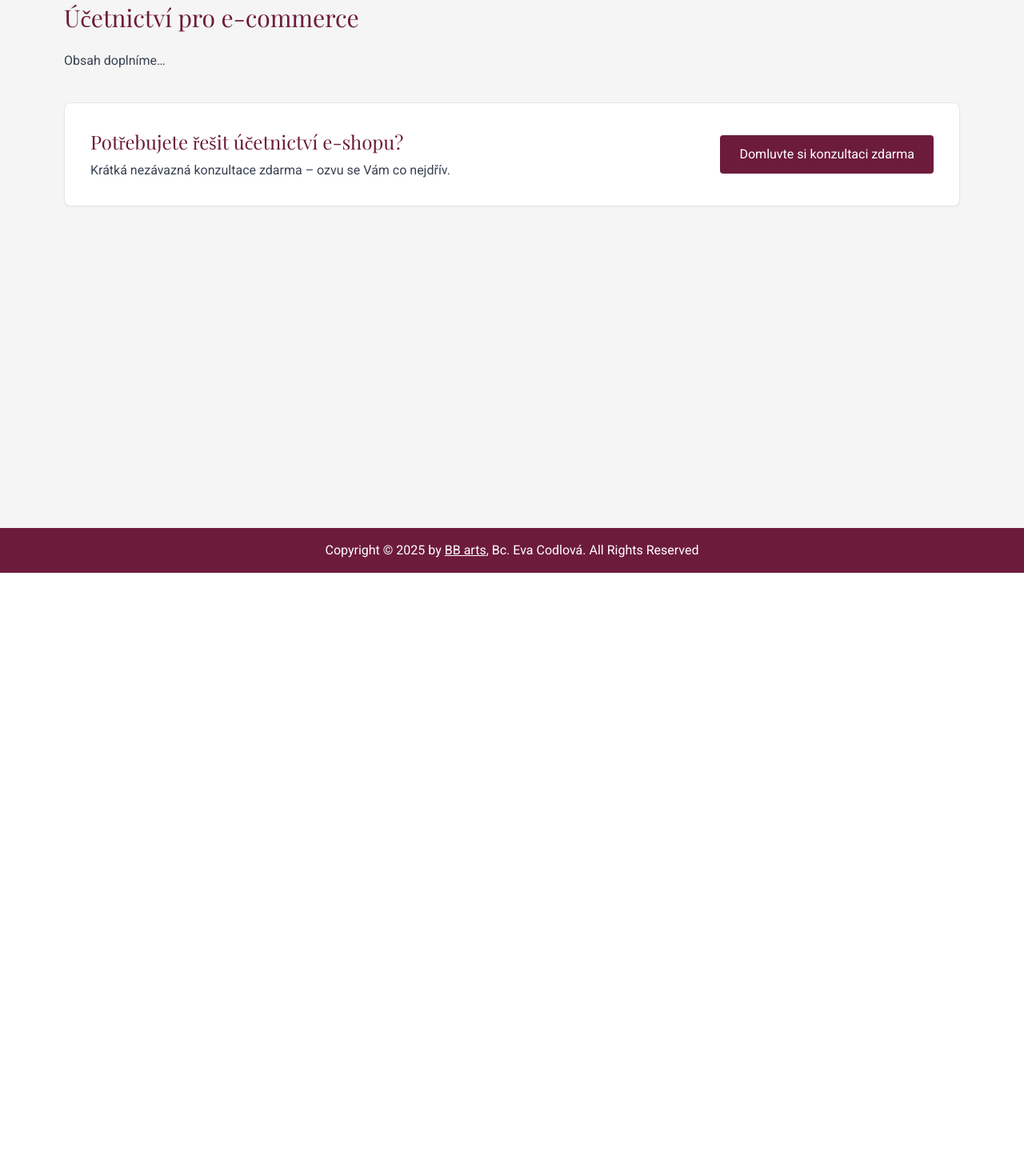
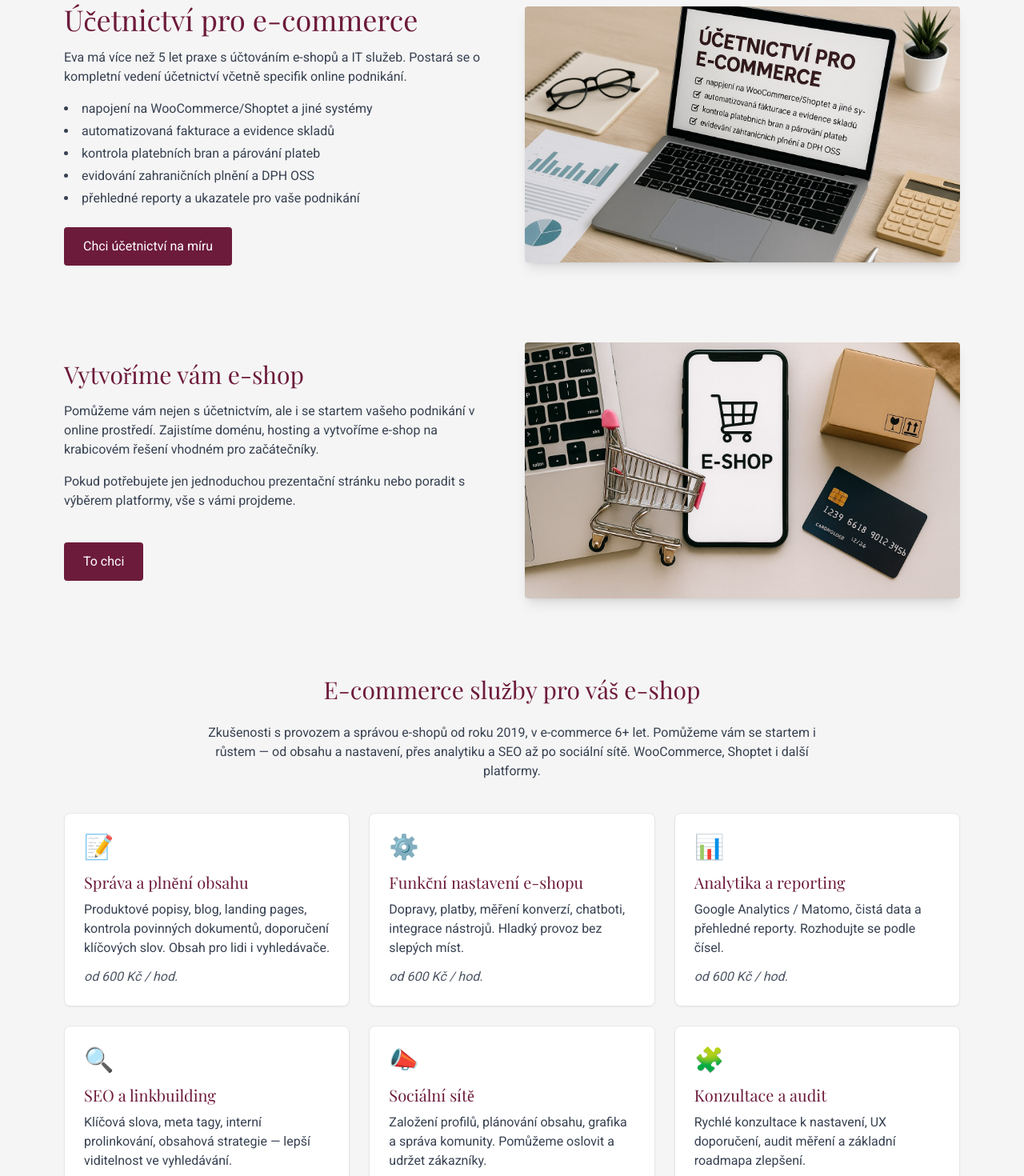
Before and after one commit to bbartonova/eva-codlova-web, a React (Vite) app: page /ecommerce in a window 1280 px wide. Shown: the part 140-1610 px from the top of the page at 80% size. Before the commit the page ends 856 px from the top, so only its background shows below. Built offline with nearby package versions, Linux system fonts and the light colour scheme.

Commit message:
strana ecommerce all

```diff
--- a/src/pages/Ecommerce.jsx
+++ b/src/pages/Ecommerce.jsx
@@ -1,4 +1,5 @@
 import React, { useEffect, useState } from 'react';
+import { motion } from 'framer-motion';
 
 export default function Ecommerce() {
   const [scrolled, setScrolled] = useState(false);
@@ -144,20 +145,219 @@ export default function Ecommerce() {
 
       {/* Obsah stránky */}
       <main className="pt-24 bg-[#F5F5F5] min-h-screen">
+        {/* Účetnictví pro e-shopy */}
         <section className="max-w-6xl mx-auto px-4 py-12">
-          <h1 className="font-playfair text-3xl mb-6 text-[#6D1B3B]">
-            Účetnictví pro e-commerce
-          </h1>
-          <p className="text-gray-700 mb-10">Obsah doplníme…</p>
+          <div className="grid md:grid-cols-2 gap-8 items-center">
+            <motion.div
+              initial={{ opacity: 0, x: -50 }}
+              animate={{ opacity: 1, x: 0 }}
+              transition={{ duration: 1 }}
+            >
+              <h1 className="font-playfair text-3xl md:text-4xl mb-4 text-[#6D1B3B]">
+                Účetnictví pro e-commerce
+              </h1>
+              <p className="text-gray-700 mb-4">
+                Eva má více než 5 let praxe s účtováním e-shopů a IT služeb.
+                Postará se o kompletní vedení účetnictví včetně specifik online
+                podnikání.
+              </p>
+              <ul className="text-gray-700 list-disc list-inside space-y-1">
+                <li>napojení na WooCommerce/Shoptet a jiné systémy</li>
+                <li>automatizovaná fakturace a evidence skladů</li>
+                <li>kontrola platebních bran a párování plateb</li>
+                <li>evidování zahraničních plnění a DPH OSS</li>
+                <li>přehledné reporty a ukazatele pro vaše podnikání</li>
+              </ul>
+              <a
+                href="/#contact"
+                className="inline-block mt-6 bg-[#6D1B3B] text-white px-6 py-3 rounded hover:bg-[#8a2b52] transition"
+              >
+                Chci účetnictví na míru
+              </a>
+            </motion.div>
+            <motion.div
+              initial={{ opacity: 0, x: 50 }}
+              animate={{ opacity: 1, x: 0 }}
+              transition={{ duration: 1 }}
+              className="flex justify-center md:justify-end"
+            >
+              <img
+                src="/ecommerce.jpg"
+                alt="Účetnictví pro e-shopy"
+                className="w-full h-80 object-cover rounded shadow-lg"
+              />
+            </motion.div>
+          </div>
+        </section>
 
-          {/* CTA pruh */}
+        {/* Vytvoříme vám e-shop */}
+        <section className="max-w-6xl mx-auto px-4 py-12">
+          <div className="grid md:grid-cols-2 gap-8 items-center">
+            <motion.div
+              initial={{ opacity: 0, x: -50 }}
+              animate={{ opacity: 1, x: 0 }}
+              transition={{ duration: 1 }}
+              className="order-2 md:order-1"
+            >
+              <h2 className="font-playfair text-2xl md:text-3xl mb-4 text-[#6D1B3B]">
+                Vytvoříme vám e-shop
+              </h2>
+              <p className="text-gray-700 mb-4">
+                Pomůžeme vám nejen s účetnictvím, ale i se startem vašeho
+                podnikání v online prostředí. Zajistíme doménu, hosting a
+                vytvoříme e-shop na krabicovém řešení vhodném pro začátečníky.
+              </p>
+              <p className="text-gray-700 mb-4">
+                Pokud potřebujete jen jednoduchou prezentační stránku nebo
+                poradit s výběrem platformy, vše s vámi projdeme.
+              </p>
+              <a
+                href="/#contact"
+                className="inline-block mt-6 bg-[#6D1B3B] text-white px-6 py-3 rounded hover:bg-[#8a2b52] transition"
+              >
+                To chci
+              </a>
+            </motion.div>
+            <motion.div
+              initial={{ opacity: 0, x: 50 }}
+              animate={{ opacity: 1, x: 0 }}
+              transition={{ duration: 1 }}
+              className="order-1 md:order-2 flex justify-center md:justify-end"
+            >
+              <img
+                src="/eshop.jpg"
+                alt="Tvorba e-shopu"
+                className="w-full h-80 object-cover rounded shadow-lg"
+              />
+            </motion.div>
+          </div>
+        </section>
+
+        {/* NOVÁ sekce: E-commerce služby */}
+        <section className="max-w-6xl mx-auto px-4 py-12">
+          <h2 className="font-playfair text-2xl md:text-3xl mb-6 text-[#6D1B3B] text-center">
+            E-commerce služby pro váš e-shop
+          </h2>
+          <p className="text-gray-700 text-center max-w-3xl mx-auto mb-10">
+            Zkušenosti s provozem a správou e-shopů od roku 2019, v e-commerce
+            6+ let. Pomůžeme vám se startem i růstem — od obsahu a nastavení,
+            přes analytiku a SEO až po sociální sítě. WooCommerce, Shoptet i
+            další platformy.
+          </p>
+
+          <div className="grid md:grid-cols-3 gap-6">
+            {/* Správa obsahu */}
+            <div className="bg-white border border-gray-200 rounded-lg p-6 shadow-sm">
+              <div className="text-3xl mb-3">📝</div>
+              <h3 className="font-playfair text-xl mb-2 text-[#6D1B3B]">
+                Správa a plnění obsahu
+              </h3>
+              <p className="text-gray-700">
+                Produktové popisy, blog, landing pages, kontrola povinných
+                dokumentů, doporučení klíčových slov. Obsah pro lidi i
+                vyhledávače.
+              </p>
+              <p className="text-gray-600 mt-3 italic">od 600 Kč / hod.</p>
+            </div>
+
+            {/* Funkční nastavení */}
+            <div className="bg-white border border-gray-200 rounded-lg p-6 shadow-sm">
+              <div className="text-3xl mb-3">⚙️</div>
+              <h3 className="font-playfair text-xl mb-2 text-[#6D1B3B]">
+                Funkční nastavení e-shopu
+              </h3>
+              <p className="text-gray-700">
+                Dopravy, platby, měření konverzí, chatboti, integrace nástrojů.
+                Hladký provoz bez slepých míst.
+              </p>
+              <p className="text-gray-600 mt-3 italic">od 600 Kč / hod.</p>
+            </div>
+
+            {/* Analytika */}
+            <div className="bg-white border border-gray-200 rounded-lg p-6 shadow-sm">
+              <div className="text-3xl mb-3">📊</div>
+              <h3 className="font-playfair text-xl mb-2 text-[#6D1B3B]">
+                Analytika a reporting
+              </h3>
+              <p className="text-gray-700">
+                Google Analytics / Matomo, čistá data a přehledné reporty.
+                Rozhodujte se podle čísel.
+              </p>
+              <p className="text-gray-600 mt-3 italic">od 600 Kč / hod.</p>
+            </div>
+
+            {/* SEO */}
+            <div className="bg-white border border-gray-200 rounded-lg p-6 shadow-sm">
+              <div className="text-3xl mb-3">🔍</div>
+              <h3 className="font-playfair text-xl mb-2 text-[#6D1B3B]">
+                SEO a linkbuilding
+              </h3>
+              <p className="text-gray-700">
+                Klíčová slova, meta tagy, interní prolinkování, obsahová
+                strategie — lepší viditelnost ve vyhledávání.
+              </p>
+              <p className="text-gray-600 mt-3 italic">od 600 Kč / hod.</p>
+            </div>
+
+            {/* Sociální sítě */}
+            <div className="bg-white border border-gray-200 rounded-lg p-6 shadow-sm">
+              <div className="text-3xl mb-3">📣</div>
+              <h3 className="font-playfair text-xl mb-2 text-[#6D1B3B]">
+                Sociální sítě
+              </h3>
+              <p className="text-gray-700">
+                Založení profilů, plánování obsahu, grafika a správa komunity.
+                Pomůžeme oslovit a udržet zákazníky.
+              </p>
+              <p className="text-gray-600 mt-3 italic">od 600 Kč / hod.</p>
+            </div>
+
+            {/* Volná dlaždice pro budoucí rozšíření / nebo nech prázdné místo na md */}
+            <div className="bg-white border border-gray-200 rounded-lg p-6 shadow-sm">
+              <div className="text-3xl mb-3">🧩</div>
+              <h3 className="font-playfair text-xl mb-2 text-[#6D1B3B]">
+                Konzultace a audit
+              </h3>
+              <p className="text-gray-700">
+                Rychlé konzultace k nastavení, UX doporučení, audit měření a
+                základní roadmapa zlepšení.
+              </p>
+              <p className="text-gray-600 mt-3 italic">od 600 Kč / hod.</p>
+            </div>
+          </div>
+
+          {/* Další služby na vyžádání */}
+          <div className="bg-white border border-gray-200 rounded-lg p-6 md:p-8 shadow-sm mt-8">
+            <h3 className="font-playfair text-xl mb-3 text-[#6D1B3B]">
+              Další služby na vyžádání
+            </h3>
+            <ul className="text-gray-700 list-disc list-inside space-y-1">
+              <li>nastavení DNS záznamů domény</li>
+              <li>školení práce v administraci e-shopových platforem</li>
+              <li>překlady systémových a vlastních textů do angličtiny</li>
+            </ul>
+          </div>
+
+          {/* CTA pod službami */}
+          <div className="text-center mt-10">
+            <a
+              href="/#contact"
+              className="inline-block bg-[#6D1B3B] text-white px-6 py-3 rounded hover:bg-[#8a2b52] transition"
+            >
+              Chci pomoct s e-shopem
+            </a>
+          </div>
+        </section>
+
+        {/* CTA pruh dole */}
+        <section className="max-w-6xl mx-auto px-4 pb-12">
           <div className="bg-white border border-gray-200 rounded-lg p-6 md:p-8 flex flex-col md:flex-row items-start md:items-center justify-between gap-4 shadow-sm">
             <div>
               <h2 className="font-playfair text-2xl text-[#6D1B3B] mb-2">
                 Potřebujete řešit účetnictví e-shopu?
               </h2>
               <p className="text-gray-700">
-                Krátká nezávazná konzultace zdarma – ozvu se Vám co nejdřív.
+                Krátká nezávazná konzultace zdarma – ozvu se vám co nejdřív.
               </p>
             </div>
             <a
```
Also changed, not shown: public/ecommerce.jpg (added), public/eshop.jpg (added).
